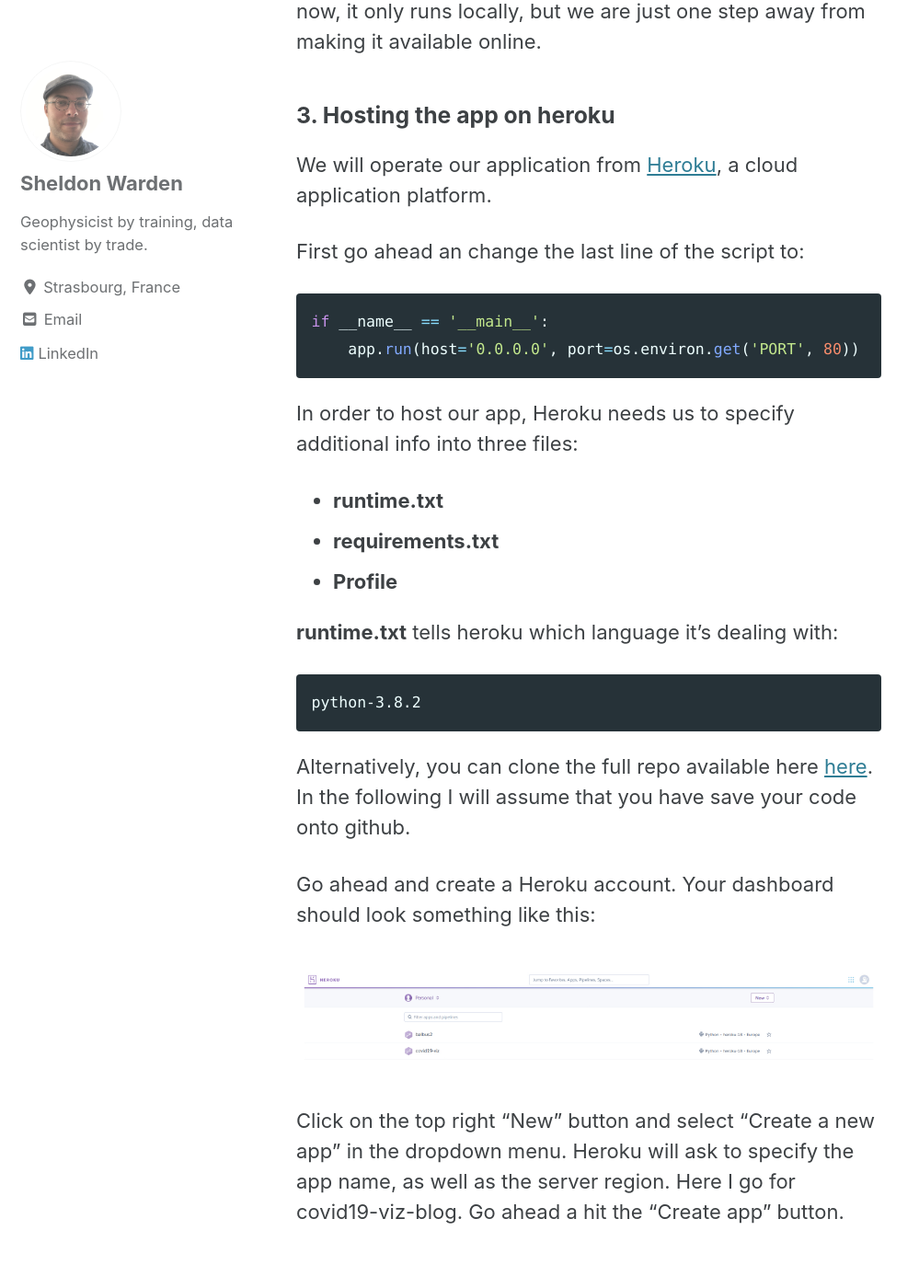
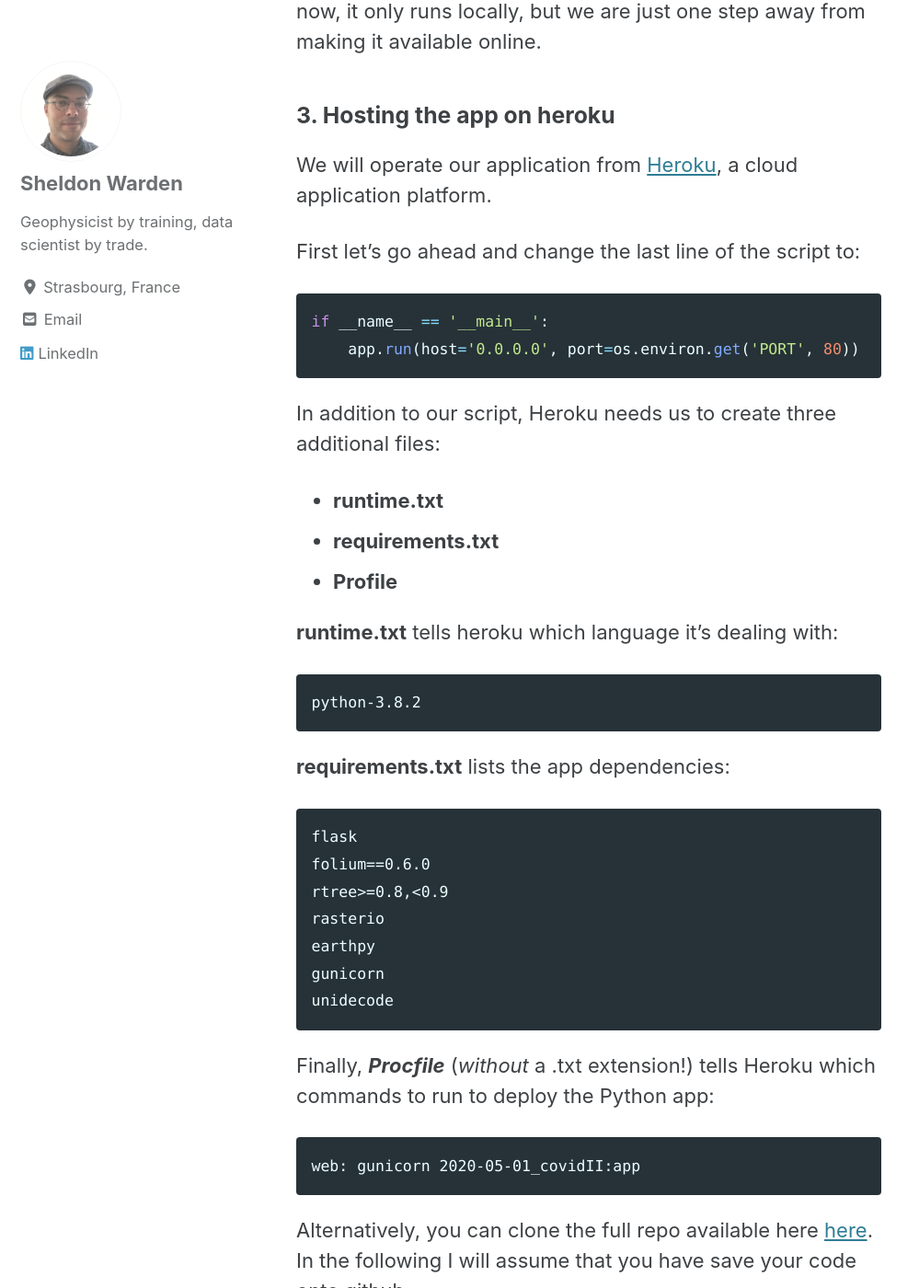
Before and after one commit to Ovide19/blog, a Jekyll site: the page built from _posts/2020-05-01-covidII.md, in a window 1280 px wide and 1400 px high, scrolled down 3527 px. Shown: the whole window at 92% size, without its empty margins (0-999 px from the left). Built offline with Jekyll 4.4.1, drawn with Linux system fonts in a browser that asks for light colours; cached includes are drawn as plain includes; nearby versions of some CDN libraries.

Commit message:
describe runtime, requirements and Profile

````diff
--- a/_posts/2020-05-01-covidII.md
+++ b/_posts/2020-05-01-covidII.md
@@ -94,14 +94,14 @@
 
 We will operate our application from [Heroku](www.heroku.com), a cloud application platform.
 
-First go ahead an change the last line of the script to:
+First let's go ahead and change the last line of the script to:
 
 ```python
 if __name__ == '__main__':
     app.run(host='0.0.0.0', port=os.environ.get('PORT', 80))
 ```
 
-In order to host our app, Heroku needs us to specify additional info into three files:
+In addition to our script, Heroku needs us to create three additional files:
 - **runtime.txt**
 - **requirements.txt**
 - **Profile**
@@ -111,6 +111,26 @@
 ```
 python-3.8.2
 ```
+
+**requirements.txt** lists the app dependencies:
+
+```
+flask
+folium==0.6.0
+rtree>=0.8,<0.9
+rasterio
+earthpy
+gunicorn
+unidecode
+```
+Finally, ***Procfile*** (*without* a .txt extension!) tells Heroku which commands to run to deploy the Python app:
+
+```
+web: gunicorn 2020-05-01_covidII:app
+```
+
+
+
 
 
 Alternatively, you can clone the full repo available here [here](https://github.com/Ovide19/covid19-viz-blog). In the following I will assume that you have save your code onto github.
````
